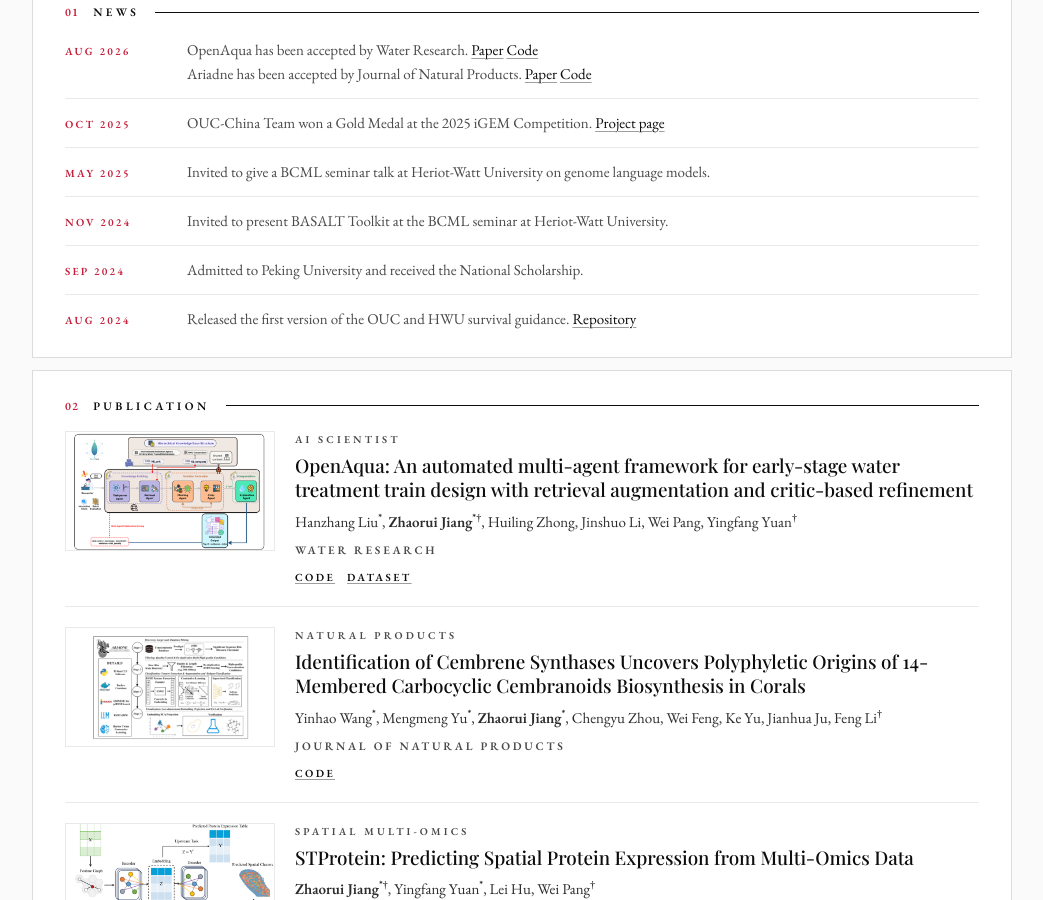
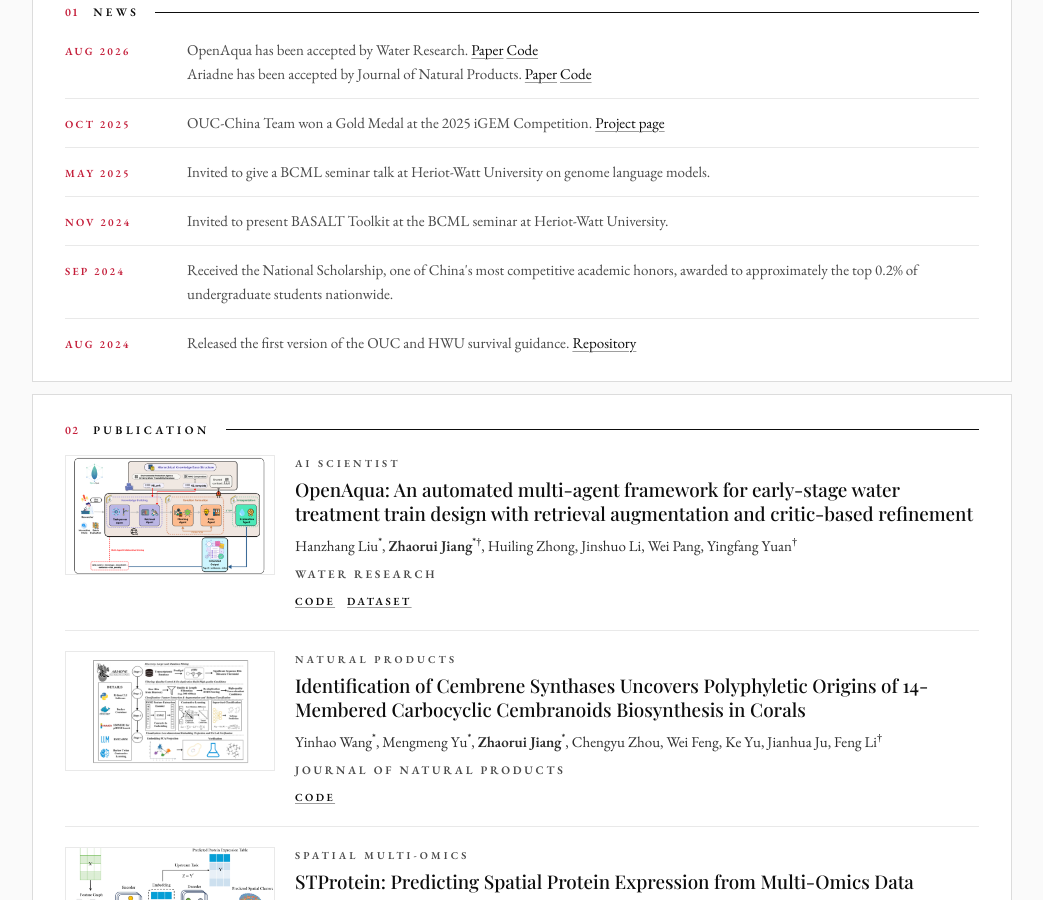
Before and after one commit to zhaorui-bi/zhaorui-bi.github.io, a Jekyll site: the page built from index.html, in a window 1280 px wide and 900 px high, scrolled down 789 px. Shown: the whole window, without its empty margins (118-1161 px from the left). Built offline with Jekyll 4.4.1, drawn with Linux system fonts in a browser that asks for light colours; some web fonts are replaced.

Commit message:
Remove PKU admission news, keep National Scholarship with competitiveness note

```diff
--- a/index.html
+++ b/index.html
@@ -185,7 +185,9 @@
         <article class="timeline-item">
           <span class="timeline-date">Sep 2024</span>
           <p>
-            Admitted to Peking University and received the National Scholarship.
+            Received the National Scholarship, one of China's most competitive
+            academic honors, awarded to approximately the top 0.2% of
+            undergraduate students nationwide.
           </p>
         </article>
         <article class="timeline-item">
```
